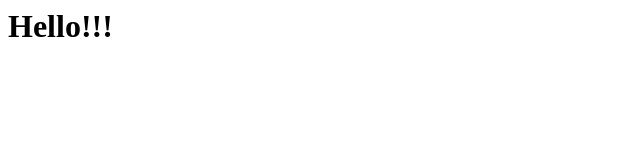
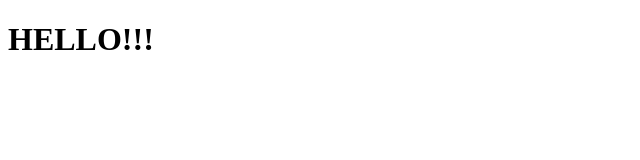
Before and after one commit to gns-pupilpod-net/gns.pupilpods.net, a plain HTML site: page index.html in a window 1280 px wide. Shown: the whole page, without its empty margins (0-640 px from the left). Drawn offline with Linux system fonts and the light colour scheme.

Commit message:
Update index.html

```diff
--- a/index.html
+++ b/index.html
@@ -1 +1,12 @@
-<h1>Hello!!!</h1>
+<!DOCTYPE html>
+<html>
+<head>
+<title>HELLO</title>
+</head>
+<body>
+
+<h1>HELLO!!!</h1>
+
+
+</body>
+</html>
```
